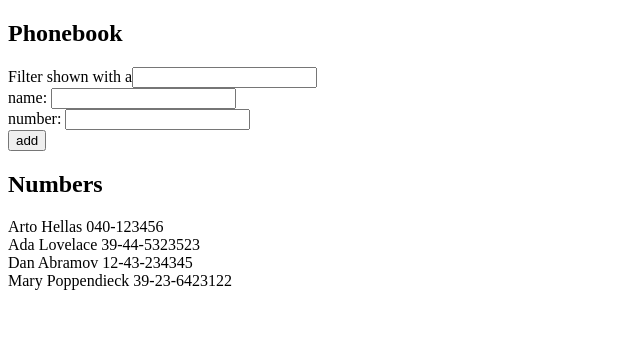
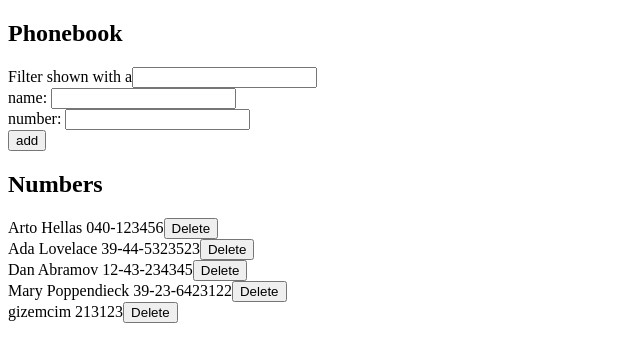
Before and after one commit to erkinun/full_stack_helsinki, a React (Vite) app in the folder part2/phonebook/: page / in a window 1280 px wide. Shown: the top 362 px of the page, without its empty margins (0-640 px from the left). Built offline with nearby package versions, Linux system fonts and the light colour scheme; data requests are answered from the project's data file.

Commit message:
part 2 exercise 12 and 13 and 14

```diff
--- a/part2/phonebook/db.json
+++ b/part2/phonebook/db.json
@@ -1,5 +1,5 @@
 {
-  "persons":[
+  "persons": [
     {
       "name": "Arto Hellas",
       "number": "040-123456",
@@ -19,6 +19,12 @@
       "name": "Mary Poppendieck",
       "number": "39-23-6423122",
       "id": "4"
+    },
+    {
+      "id": "e2f4",
+      "name": "gizemcim",
+      "number": "213123"
     }
-  ]
+  ],
+  "$schema": "./node_modules/json-server/schema.json"
 }
--- a/part2/phonebook/src/App.jsx
+++ b/part2/phonebook/src/App.jsx
@@ -1,5 +1,5 @@
 import { useEffect, useState } from 'react'
-import axios from 'axios'
+import {create, deleteId, getAll} from './services/phones'
 import { PersonForm } from './components/PersonForm'
 import { Filter } from './components/Filter'
 import { Persons } from './components/Persons'
@@ -11,8 +11,7 @@ const App = () => {
   const [search, setSearch] = useState('')
 
   useEffect(() => {
-    axios
-      .get('http://localhost:3001/persons')
+    getAll()
       .then(response => {
         setPersons(response.data)
       })
@@ -25,9 +24,26 @@ const App = () => {
       return;
     }
 
-    setPersons((prev) => [...prev, {name: newName, number: phoneNumber}])
+    const newPhoneNumber = {
+      name: newName,
+      number: phoneNumber
+    }
+
+    create(newPhoneNumber)
+      .then(response => {
+        setPersons((prev) => prev.concat(response.data))
+      })
     setPhoneNumber('')
     setNewName('')
+  }
+
+  const handleDelete = (id) => {
+
+    if (window.confirm(`Delete : ${persons.find((p) => p.id === id)?.name}`)) {
+      deleteId(id)
+      .then(getAll)
+      .then((response) => setPersons(response.data))
+    }
   }
 
   return (
@@ -38,7 +54,7 @@ const App = () => {
         newName={newName} setNewName={setNewName}
         phoneNumber={phoneNumber} setPhoneNumber={setPhoneNumber}/>
       <h2>Numbers</h2>
-      <Persons persons={persons} search={search}/>
+      <Persons persons={persons} search={search} onDelete={handleDelete}/>
     </div>
   )
 }
--- a/part2/phonebook/src/components/Persons.jsx
+++ b/part2/phonebook/src/components/Persons.jsx
@@ -1,4 +1,4 @@
-export const Persons = ({persons, search}) => {
+export const Persons = ({persons, search, onDelete}) => {
   return (
     <div>
       {persons.filter((p) => {
@@ -8,7 +8,7 @@ export const Persons = ({persons, search}) => {
         else {
           return p;
         }
-      }).map((p) => (<div key={p.name}>{p.name} <span>{p.number}</span></div>))}
+      }).map((p) => (<div key={p.name}>{p.name} <span>{p.number}</span><button onClick={() => onDelete(p.id)}>Delete</button></div>))}
     </div>
   )
 }
--- /dev/null
+++ b/part2/phonebook/src/services/phones.js
@@ -0,0 +1,18 @@
+import axios from 'axios'
+const baseUrl = 'http://localhost:3001/persons'
+
+export const getAll = () => {
+  return axios.get(baseUrl)
+}
+
+export const create = newObject => {
+  return axios.post(baseUrl, newObject)
+}
+
+export const update = (id, newObject) => {
+  return axios.put(`${baseUrl}/${id}`, newObject)
+}
+
+export const deleteId = (id) => {
+  return axios.delete(`${baseUrl}/${id}`)
+}
```
